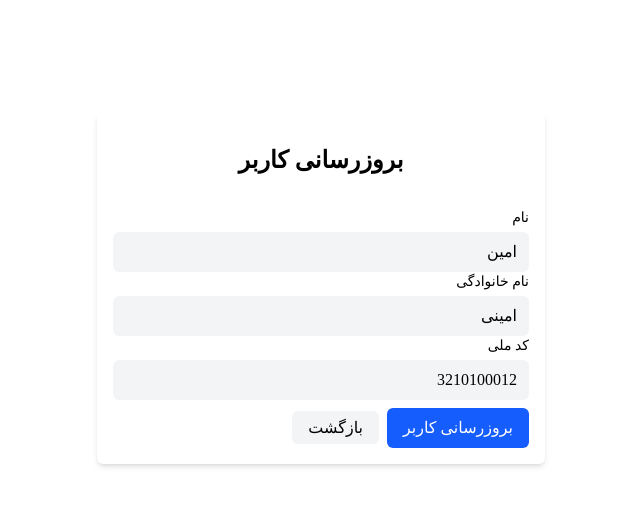
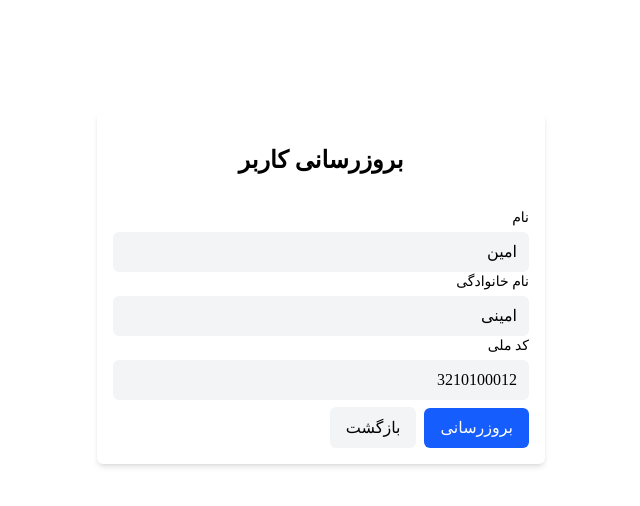
Before and after one commit to Pouya-samadnejad/users-list, a React (Vite) app: page /editeuser/1 in a window 1280 px wide. Shown: the top 506 px of the page, without its empty margins (446-1086 px from the left). Built offline with nearby package versions, Linux system fonts and the light colour scheme; a web font is replaced by a local one.

Commit message:
Form compomenent created

```diff
--- /dev/null
+++ b/src/components/Form.jsx
@@ -0,0 +1,68 @@
+import React from "react";
+import { Link } from "react-router-dom";
+
+function Form({
+  title,
+  button,
+  handleSubmit,
+  firstName,
+  lastName,
+  nationalCode,
+  changefirstName,
+  changeLastName,
+  changeNationalIdCode,
+}) {
+  return (
+    <div className="space-y-4 p-4 bg-white rounded-md shadow-md max-w-md mx-auto my-28">
+      <h1 className="font-bold text-center text-2xl mb-8 mt-4">{title} </h1>
+      <form onSubmit={handleSubmit}>
+        <div className="space-y-1">
+          <label className="block text-sm font-medium mb-1">نام</label>
+          <input
+            className="w-full bg-gray-100 rounded-md px-3 py-2"
+            value={firstName}
+            onChange={changefirstName}
+            required
+          />
+        </div>
+
+        <div>
+          <label className="block text-sm font-medium mb-1">نام خانوادگی</label>
+          <input
+            className="w-full bg-gray-100 rounded-md px-3 py-2"
+            value={lastName}
+            onChange={changeLastName}
+            required
+          />
+        </div>
+
+        <div>
+          <label className="block text-sm font-medium mb-1">کد ملی</label>
+          <input
+            className="w-full bg-gray-100 rounded-md px-3 py-2"
+            value={nationalCode}
+            onChange={changeNationalIdCode}
+            required
+          />
+        </div>
+
+        <div className="space-x-2">
+          <button
+            type="submit"
+            className="bg-blue-600 text-white px-4 py-2 mt-2 rounded-md hover:bg-blue-700 transition-all"
+          >
+            {button}
+          </button>
+          <Link
+            className="bg-gray-100 text-black px-4 py-3 mt-2 rounded-md hover:bg-gray-200 transition-all"
+            to="/"
+          >
+            بازگشت
+          </Link>
+        </div>
+      </form>
+    </div>
+  );
+}
+
+export default Form;
--- a/src/features/users/CreateUser.jsx
+++ b/src/features/users/CreateUser.jsx
@@ -2,7 +2,8 @@ import { useState } from "react";
 import { useDispatch } from "react-redux";
 import { create } from "./userSlice";
 import { useNavigate } from "react-router-dom";
-
+import Form from "../../components/Form";
+//(e) => setFirstName(e.target.value)
 export default function CreateUserForm() {
   const dispatch = useDispatch();
   const [firstName, setFirstName] = useState("");
@@ -24,48 +25,18 @@ export default function CreateUserForm() {
   }
 
   return (
-    <div className="space-y-4 p-4 bg-white rounded-md shadow-md max-w-md mx-auto my-28">
-      <h1 className="font-bold text-center text-2xl mb-8 mt-4">
-        فرم افزودن کاربر
-      </h1>
-      <form onSubmit={handleSubmit}>
-        <div className="space-y-1">
-          <label className="block text-sm font-medium mb-1">نام</label>
-          <input
-            className="w-full bg-gray-100 rounded-md px-3 py-2"
-            value={firstName}
-            onChange={(e) => setFirstName(e.target.value)}
-            required
-          />
-        </div>
-
-        <div>
-          <label className="block text-sm font-medium mb-1">نام خانوادگی</label>
-          <input
-            className="w-full bg-gray-100 rounded-md px-3 py-2"
-            value={lastName}
-            onChange={(e) => setLastName(e.target.value)}
-            required
-          />
-        </div>
-
-        <div>
-          <label className="block text-sm font-medium mb-1">کد ملی</label>
-          <input
-            className="w-full bg-gray-100 rounded-md px-3 py-2"
-            value={nationalCode}
-            onChange={(e) => setNationalCode(e.target.value)}
-            required
-          />
-        </div>
-
-        <button
-          type="submit"
-          className="bg-blue-600 text-white px-4 py-2 mt-2 rounded-md hover:bg-blue-700 transition-all"
-        >
-          ثبت کاربر
-        </button>
-      </form>
+    <div>
+      <Form
+        title="افزودن کاربر"
+        button="ثبت کاربر"
+        handleSubmit={handleSubmit}
+        firstName={firstName}
+        lastName={lastName}
+        nationalCode={nationalCode}
+        changefirstName={(e) => setFirstName(e.target.value)}
+        changeLastName={(e) => setLastName(e.target.value)}
+        changeNationalIdCode={(e) => setNationalCode(e.target.value)}
+      />
     </div>
   );
 }
--- a/src/features/users/UpdateUser.jsx
+++ b/src/features/users/UpdateUser.jsx
@@ -2,12 +2,12 @@ import { useState } from "react";
 import { useDispatch, useSelector } from "react-redux";
 import { update } from "./userSlice";
 import { Link, useNavigate, useParams } from "react-router-dom";
+import Form from "../../components/Form";
 
 function UpdateUser() {
   const { id } = useParams();
   const users = useSelector((state) => state.user);
   const existingUser = users.filter((f) => f.id === id);
-
 
   const { firstName, lastName, nationalCode } = existingUser[0];
   const dispatch = useDispatch();
@@ -29,55 +29,19 @@ function UpdateUser() {
     navigate("/");
   }
   return (
-    <div className="space-y-4 p-4 bg-white rounded-md shadow-md max-w-md mx-auto my-28">
-      <h1 className="font-bold text-center text-2xl mb-8 mt-4">
-        بروزرسانی کاربر
-      </h1>
-      <form onSubmit={handleSubmit}>
-        <div className="space-y-1">
-          <label className="block text-sm font-medium mb-1">نام</label>
-          <input
-            className="w-full bg-gray-100 rounded-md px-3 py-2"
-            value={newFirstName}
-            onChange={(e) => setNewFirstName(e.target.value)}
-            required
-          />
-        </div>
+    <div>
+      <Form
+        title="بروزرسانی کاربر"
+        button="بروزرسانی"
+        firstName={newFirstName}
+        lastName={newLastName}
+        nationalCode={newNationalCode}
+        handleSubmit={handleSubmit}
+        changefirstName={(e) => setNewFirstName(e.target.value)}
+        changeLastName={(e) => setNewLastName(e.target.value)}
+        changeNationalIdCode={(e) => setNewNationalCode(e.target.value)}
+      />
 
-        <div>
-          <label className="block text-sm font-medium mb-1">نام خانوادگی</label>
-          <input
-            className="w-full bg-gray-100 rounded-md px-3 py-2"
-            value={newLastName}
-            onChange={(e) => setNewLastName(e.target.value)}
-            required
-          />
-        </div>
-
-        <div>
-          <label className="block text-sm font-medium mb-1">کد ملی</label>
-          <input
-            className="w-full bg-gray-100 rounded-md px-3 py-2"
-            value={newNationalCode}
-            onChange={(e) => setNewNationalCode(e.target.value)}
-            required
-          />
-        </div>
-        <div className="space-x-2">
-          <button
-            type="submit"
-            className="bg-blue-600 text-white px-4 py-2 mt-2 rounded-md hover:bg-blue-700 transition-all"
-          >
-            بروزرسانی کاربر
-          </button>
-          <Link
-            className="bg-gray-100 text-black px-4 py-2 mt-2 rounded-md hover:bg-gray-200 transition-all"
-            to="/"
-          >
-            بازگشت
-          </Link>
-        </div>
-      </form>
     </div>
   );
 }
--- a/src/ui/Home.jsx
+++ b/src/ui/Home.jsx
@@ -12,5 +12,4 @@ function Home() {
     </div>
   );
 }
-
 export default Home;
```
